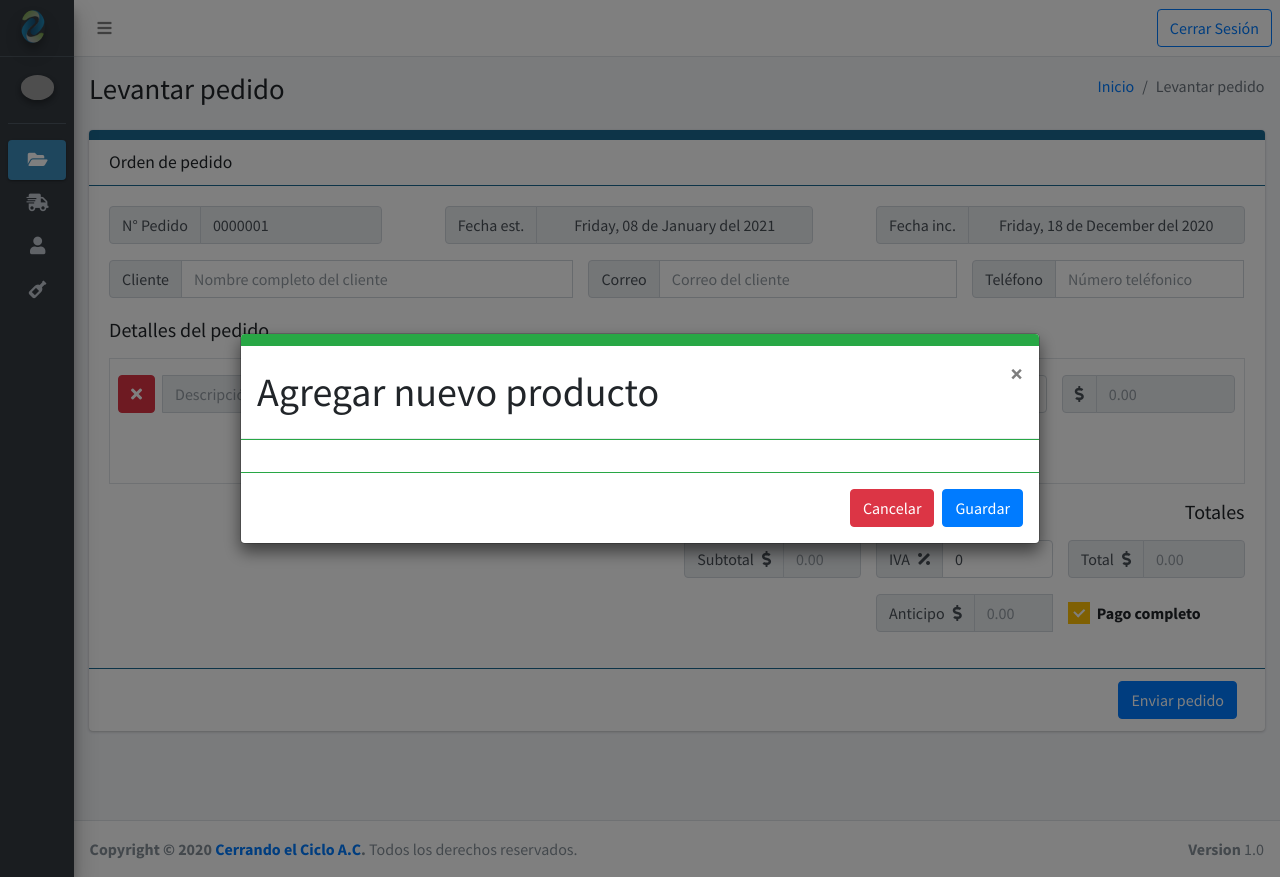
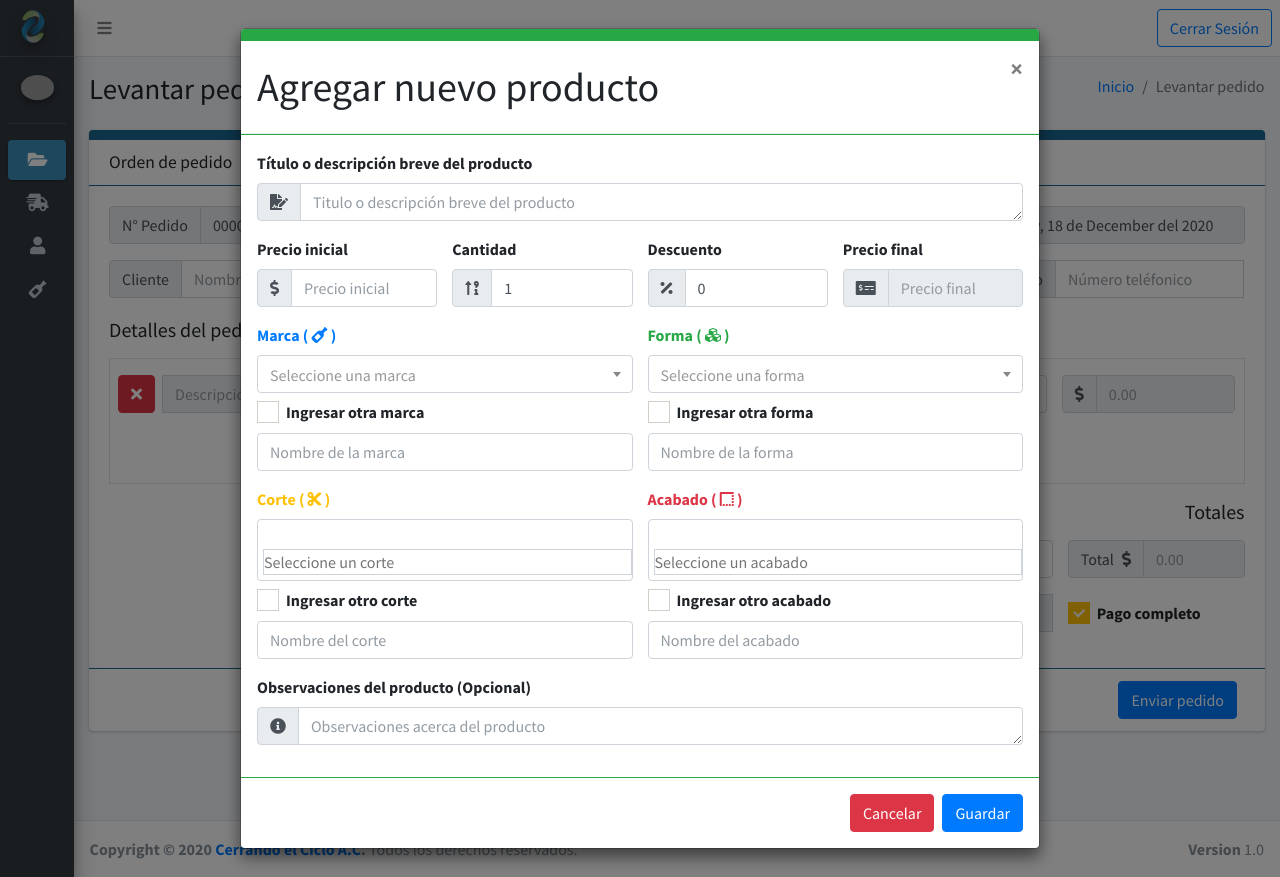
Before and after one commit to AlexisGV/Sistema_Logistica_Pedidos_CC, a PHP site: page / in a window 1280 px wide, after a click on "Agregar producto". Run offline with PHP 8.4, Linux system fonts and the light colour scheme; the visitor is signed in with stand-in values (Sample User, id 1); some libraries are stand-ins or nearby versions; grey boxes are pictures that could not be loaded.

Commit message:
Modal estatico para agregar producto
Se agregaron los campos estáticos para poder agregar un producto al levantar un pedido

```diff
--- a/views/modules/Pedidos/addPedido/addProducto/addProducto.php
+++ b/views/modules/Pedidos/addPedido/addProducto/addProducto.php
@@ -0,0 +1,151 @@
+<!--=============================================
+TITULO O DESCRIPCION DEL PRODUCTO
+=============================================-->
+<div class="form-group">
+    <label for="ingNomProducto">Título o descripción breve del producto</label>
+    <div class="input-group">
+        <div class="input-group-prepend">
+            <div class="input-group-text"><i class="fas fa-file-signature"></i></div>
+        </div>
+        <textarea type="text" class="form-control" name="ingNomProducto" id="ingNomProducto" placeholder="Titulo o descripción breve del producto" autocomplete="off" rows="1" required></textarea>
+    </div>
+</div>
+
+<!--=============================================
+VALORES NUMERICOS
+=============================================-->
+<div class="row">
+    <div class="form-group col-12 col-sm-3">
+        <label for="ingPrecioInicial">Precio inicial</label>
+        <div class="input-group">
+            <div class="input-group-prepend">
+                <div class="input-group-text"><i class="fas fa-dollar-sign"></i></div>
+            </div>
+            <input type="text" class="form-control" name="ingPrecioInicial" id="ingPrecioInicial" placeholder="Precio inicial" autocomplete="off" required>
+        </div>
+    </div>
+
+    <div class="form-group col-12 col-sm-3">
+        <label for="ingCantidad">Cantidad</label>
+        <div class="input-group">
+            <div class="input-group-prepend">
+                <div class="input-group-text"><i class="fas fa-sort-numeric-up-alt"></i></div>
+            </div>
+            <input type="number" min="1" class="form-control" name="ingCantidad" id="ingCantidad" autocomplete="off" placeholder="Cantidad" value="1" required>
+        </div>
+    </div>
+
+    <div class="form-group col-12 col-sm-3">
+        <label for="ingDescuento">Descuento</label>
+        <div class="input-group">
+            <div class="input-group-prepend">
+                <div class="input-group-text"><i class="fas fa-percentage"></i></div>
+            </div>
+            <input type="number" min="0" class="form-control" name="ingDescuento" id="ingDescuento" autocomplete="off" placeholder="Descuento" value="0" required>
+        </div>
+    </div>
+
+    <div class="form-group col-12 col-sm-3">
+        <label for="ingPrecioFinal">Precio final</label>
+        <div class="input-group">
+            <div class="input-group-prepend">
+                <div class="input-group-text"><i class="fas fa-money-check-alt"></i></div>
+            </div>
+            <input type="text" class="form-control" name="ingPrecioFinal" id="ingPrecioFinal" autocomplete="off" placeholder="Precio final" required readonly>
+        </div>
+    </div>
+</div>
+
+<!--=============================================
+CARACTERISTICAS DEL PRODUCTO
+=============================================-->
+<div class="row">
+    <div class="form-group col-12 col-sm-6">
+        <!-- MARCA GUARDADA EN LA BASE DE DATOS -->
+        <label for="ingMarcaProducto" class="text-primary">Marca ( <i class="fas fa-wine-bottle"></i> )</label>
+        <select class="form-control select2" name="ingMarcaProducto" id="ingMarcaProducto" data-placeholder="Seleccione una marca">
+            <option></option>
+            <option value="Jhony Walker">Jhony Walker</option>
+            <option value="Bacardi">Bacardi</option>
+        </select>
+
+        <!-- MARCA ESCRITA POR EL USUARIO -->
+        <div class="icheck-primary mt-2">
+            <input type="checkbox" name="ingCheckOtraMarcaProd" id="ingCheckOtraMarcaProd">
+            <label for="ingCheckOtraMarcaProd">
+                Ingresar otra marca
+            </label>
+        </div>
+        <input type="text" class="form-control mt-2" name="ingOtraMarcaProd" id="ingOtraMarcaProd" placeholder="Nombre de la marca">
+    </div>
+
+    <div class="form-group col-12 col-sm-6">
+        <!-- FORMA GUARDADA EN LA BASE DE DATOS -->
+        <label for="ingFormaProducto" class="text-success">Forma ( <i class="fas fa-cubes"></i> )</label>
+        <select class="form-control select2" name="ingFormaProducto" id="ingFormaProducto" data-placeholder="Seleccione una forma">
+            <option></option>
+            <option value="Cilindrica">Cilindrica</option>
+            <option value="Cuadrada">Cuadrada</option>
+        </select>
+
+        <!-- FORMA ESCRITA POR EL USUARIO -->
+        <div class="icheck-success mt-2">
+            <input type="checkbox" name="ingCheckOtraFormaProd" id="ingCheckOtraFormaProd">
+            <label for="ingCheckOtraFormaProd">
+                Ingresar otra forma
+            </label>
+        </div>
+        <input type="text" class="form-control mt-2" name="ingOtraFormaProd" id="ingOtraFormaProd" placeholder="Nombre de la forma">
+    </div>
+
+    <div class="form-group col-12 col-sm-6">
+        <!-- CORTE GUARDADA EN LA BASE DE DATOS -->
+        <label for="ingCorteProducto" class="text-warning">Corte ( <i class="fas fa-cut"></i> )</label>
+        <select class="form-control select2" name="ingCorteProducto" id="ingCorteProducto" data-placeholder="Seleccione un corte" multiple="multiple">
+            <option></option>
+            <option value="Diagonal">Diagonal</option>
+            <option value="Horizontal">Horizontal</option>
+        </select>
+
+        <!-- CORTE ESCRITO POR EL USUARIO -->
+        <div class="icheck-warning mt-2">
+            <input type="checkbox" name="ingCheckOtroCorteProd" id="ingCheckOtroCorteProd">
+            <label for="ingCheckOtroCorteProd">
+                Ingresar otro corte
+            </label>
+        </div>
+        <input type="text" class="form-control mt-2" name="ingOtroCorteProd" id="ingOtroCorteProd" placeholder="Nombre del corte">
+    </div>
+
+    <div class="form-group col-12 col-sm-6">
+        <!-- ACABADO GUARDADA EN LA BASE DE DATOS -->
+        <label for="ingAcabadoProducto" class="text-danger">Acabado ( <i class="fas fa-border-style"></i> )</label>
+        <select class="form-control select2" name="ingAcabadoProducto" id="ingAcabadoProducto" data-placeholder="Seleccione un acabado" multiple="multiple">
+            <option></option>
+            <option value="Pulido">Pulido</option>
+            <option value="Super pulido">Super pulido</option>
+        </select>
+
+        <!-- ACABADO ESCRITA POR EL USUARIO -->
+        <div class="icheck-danger mt-2">
+            <input type="checkbox" name="ingCheckOtroAcabadoProd" id="ingCheckOtroAcabadoProd">
+            <label for="ingCheckOtroAcabadoProd">
+                Ingresar otro acabado
+            </label>
+        </div>
+        <input type="text" class="form-control mt-2" name="ingOtroAcabadoProd" id="ingOtroAcabadoProd" placeholder="Nombre del acabado">
+    </div>
+</div>
+
+<!--=============================================
+OBSERVACIONES DEL PRODUCTO
+=============================================-->
+<div class="form-group">
+    <label for="ingObvProducto">Observaciones del producto (Opcional)</label>
+    <div class="input-group">
+        <div class="input-group-prepend">
+            <div class="input-group-text"><i class="fas fa-info-circle"></i></div>
+        </div>
+        <textarea type="text" class="form-control" name="ingObvProducto" id="ingObvProducto" placeholder="Observaciones acerca del producto" autocomplete="off" rows="1"></textarea>
+    </div>
+</div>
--- a/views/modules/Pedidos/addPedido/addProducto/modalAddProducto.php
+++ b/views/modules/Pedidos/addPedido/addProducto/modalAddProducto.php
@@ -21,7 +21,7 @@ MODAL - AGREGAR PRODUCTO
             -------------------------------------------------- -->
             <div class="modal-body" style="border-top: #28a745 1px solid;">
                 <?php
-                // include "addMarca.php";
+                include "addProducto.php";
                 // // Llamar metodo para ingresar categoria a la BD
                 // $respuesta = ControladorMarca::ctrCrearMarca();
 
```
